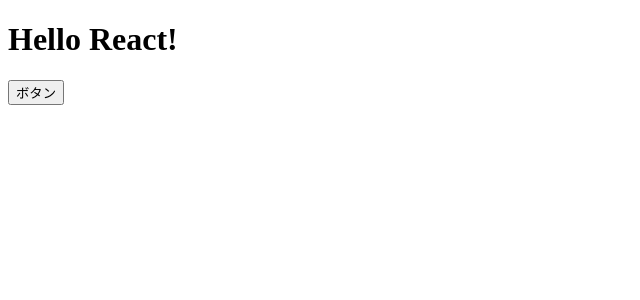
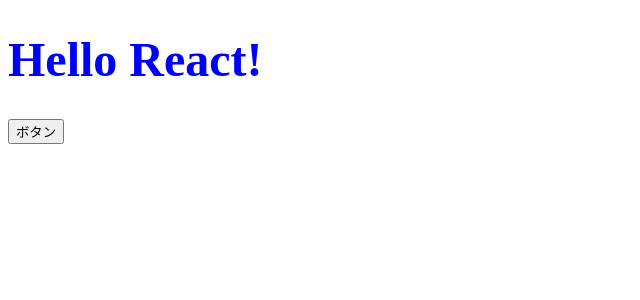
Before and after one commit to arusuDev/Udemy_React, a React (Create React App) app in the folder react-todo/: page / in a window 1280 px wide. Shown: the top 300 px of the page, without its empty margins (0-640 px from the left). Built offline with nearby package versions, Linux system fonts and the light colour scheme.

Commit message:
CSS inline style sample

```diff
--- a/react-todo/src/App.jsx
+++ b/react-todo/src/App.jsx
@@ -1,9 +1,18 @@
 export const App = () => {
   const onClickButton = () => alert();
+  // CSS インラインスタイル
+  // Reactで記載する場合はcamelCaseで書くこと。
+  // fontsize -> fontSize
+  // 数値は数値として記載できるが、オブジェクトとして使うため、
+  // colorコードなどは文字列として定義する。
+  const contentStyle = {
+    color: "blue",
+    fontSize: "3rem",
+  };
 
   return (
     <div>
-      <h1>Hello React!</h1>
+      <h1 style={contentStyle}>Hello React!</h1>
       <button onClick={onClickButton}>ボタン</button>
     </div>
   );
```
